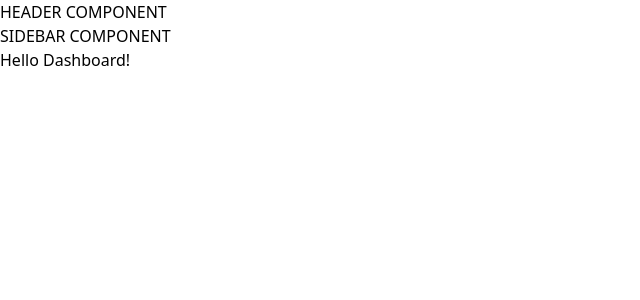
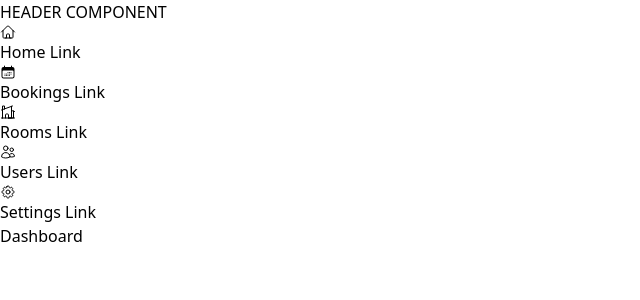
Before and after one commit to jakeNorman007/hotel_ol, a React (Vite) app: page /dashboard in a window 1280 px wide. Shown: the top 300 px of the page, without its empty margins (0-640 px from the left). Built offline with nearby package versions, Linux system fonts and the light colour scheme.

Commit message:
connected supabase

```diff
--- a/package.json
+++ b/package.json
@@ -12,6 +12,7 @@
   "dependencies": {
     "react": "^18.2.0",
     "react-dom": "^18.2.0",
+    "react-icons": "^4.10.1",
     "react-router-dom": "^6.14.1"
   },
   "devDependencies": {
--- a/src/App.jsx
+++ b/src/App.jsx
@@ -11,13 +11,15 @@ import PageNotFound from "./pages/PageNotFound";
 import Layout from "./ui/Layout";
 import "./index.css";
 
-{/*
+{
+  /*
     Setting up these routes with React Router, used w3schools and React Router
     documentation to figure through this and set up what at least right now I
     think I will need as far as pages go. All pages are nested in the Layout Route
     except for the Login and PageNotFound because they need to be their own things
     due to autentication.
-*/}
+*/
+}
 
 function App() {
   return (
--- a/src/pages/Dashboard.jsx
+++ b/src/pages/Dashboard.jsx
@@ -1,7 +1,7 @@
 function Dashboard() {
   return (
-    <h1 className="text-3xl font-bold underline">
-      Hello Dashboard!
+    <h1 className="text-3xl font-bold">
+        Dashboard
     </h1>
   )
 }
--- a/src/ui/Header.jsx
+++ b/src/ui/Header.jsx
@@ -1,11 +1,7 @@
-import "../index.css";
-
 function Header() {
   return (
     <header
-      className="bg-gray-50 px-[4.8rem] py-[1.2rem] border-b-[grey]
-      border-b border-solid"
-    >
+      className="bg-gray-50 px-[4.8rem] py-[1.2rem] border-b-grey-100 border-b border-solid">
       HEADER COMPONENT
     </header>
   );
--- /dev/null
+++ b/src/ui/MainNav.jsx
@@ -0,0 +1,69 @@
+import { NavLink } from "react-router-dom";
+import {
+  HiOutlineHome,
+  HiCalendarDays,
+  HiOutlineHomeModern,
+  HiOutlineUsers,
+  HiOutlineCog8Tooth,
+} from "react-icons/hi2";
+
+function MainNav() {
+  return (
+    <nav className="flex flex-col gap-[0.8rem]">
+      <ul>
+        <li>
+          <NavLink
+            className="flex items-center gap-[1.2rem] text-gray-600 text-3xl font-medium py-[1.2rem] px-[2.4rem] transition-all
+            active:bg-cyan-100 hover:bg-cyan-100 rounded-lg"
+            to="/"
+          >
+            <HiOutlineHome />
+            <span>Home Link</span>
+          </NavLink>
+        </li>
+        <li>
+          <NavLink
+            className="flex items-center gap-[1.2rem] text-gray-600 text-3xl font-medium py-[1.2rem] px-[2.4rem] transition-all
+            active:bg-cyan-100 hover:bg-cyan-100 rounded-lg"
+            to="/booking"
+          >
+            <HiCalendarDays />
+            <span>Bookings Link</span>
+          </NavLink>
+        </li>
+        <li>
+          <NavLink
+            className="flex items-center gap-[1.2rem] text-gray-600 text-3xl font-medium py-[1.2rem] px-[2.4rem] transition-all
+            active:bg-cyan-100 hover:bg-cyan-100 rounded-lg"
+            to="/rooms"
+          >
+            <HiOutlineHomeModern />
+            <span>Rooms Link</span>
+          </NavLink>
+        </li>
+        <li>
+          <NavLink
+            className="flex items-center gap-[1.2rem] text-gray-600 text-3xl font-medium py-[1.2rem] px-[2.4rem] transition-all
+            active:bg-cyan-100 hover:bg-cyan-100 rounded-lg"
+            to="/users"
+          >
+            <HiOutlineUsers />
+            <span>Users Link</span>
+          </NavLink>
+        </li>
+        <li>
+          <NavLink
+            className="flex items-center gap-[1.2rem] text-gray-600 text-3xl font-medium py-[1.2rem] px-[2.4rem] transition-all
+            active:bg-cyan-100 hover:bg-cyan-100 rounded-lg"
+            to="/settings"
+          >
+            <HiOutlineCog8Tooth />
+            <span>Settings Link</span>
+          </NavLink>
+        </li>
+      </ul>
+    </nav>
+  );
+}
+
+export default MainNav;
--- a/src/ui/Sidebar.jsx
+++ b/src/ui/Sidebar.jsx
@@ -1,9 +1,9 @@
-import "../index.css";
+import MainNav from "./MainNav";
 
 function SideBar() {
   return (
     <aside className="bg-gray-50 py-12 px-12 border-r border-slate-100 row-span-full">
-      SIDEBAR COMPONENT
+      <MainNav />
     </aside>
   );
 }
```
Also changed, not shown: 1 other file (tests, documents, lock files or other folders).
